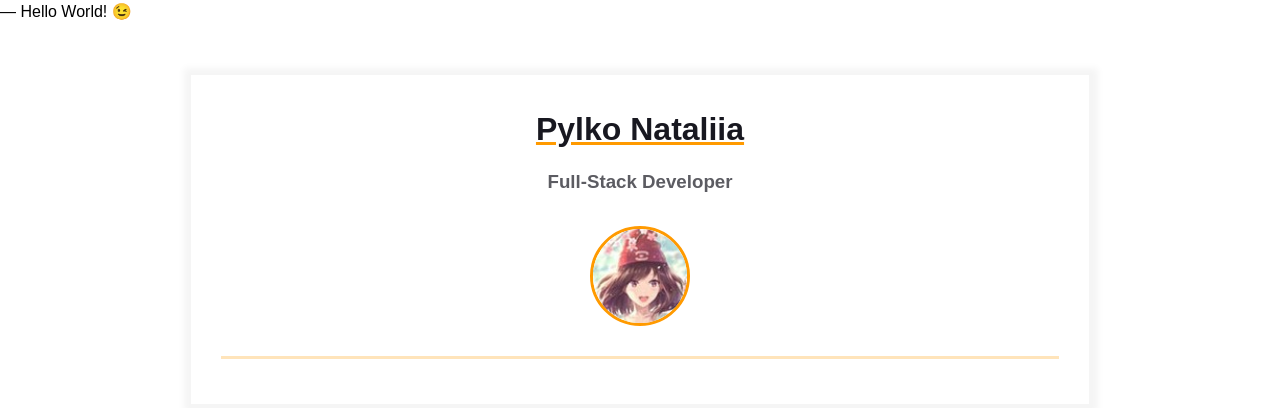
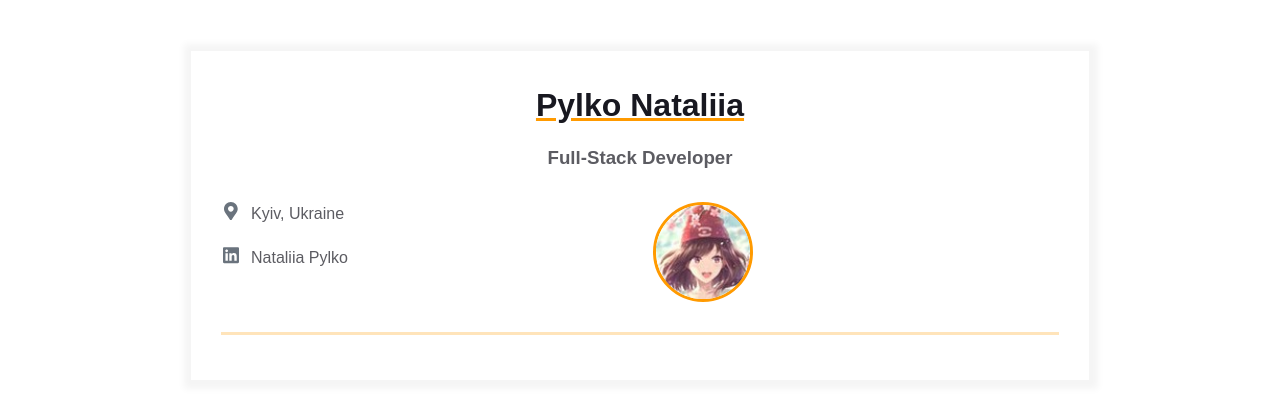
Before and after one commit to pylkonata/homepage, a plain HTML site: page index.html in a window 1280 px wide. Drawn offline with Linux system fonts and the light colour scheme.

Commit message:
feat: add contact info

```diff
--- a/index.html
+++ b/index.html
@@ -7,7 +7,6 @@
     <link rel="stylesheet" href="styles.css" />
   </head>
   <body>
-    ― Hello World! &#x1F609;
     <main>
       <div class="resume">
         <div class="container">
@@ -16,7 +15,49 @@
             <h3 class="contact-info__sub-header">Full-Stack Developer</h3>
 
             <div class="contact_info_container fh">
-              <div class="contact-info__block"></div>
+              <div class="contact-info__block">
+                <a href="" rel="author" class="contact-info__item">
+                  <div class="contact-info__item-icon-wrapper">
+                    <svg
+                      class="contact-info__item-icon"
+                      xmlns="http://www.w3.org/2000/svg"
+                      viewBox="0 0 384 512"
+                    >
+                      <path
+                        d="M172.268 501.67C26.97 291.031 0 269.413 0 192 0 85.961 85.961 0 192
+                        0s192 85.961 192 192c0 77.413-26.97 99.031-172.268 309.67-9.535
+                        13.774-29.93 13.773-39.464 0zM192 272c44.183 0 80-35.817
+                        80-80s-35.817-80-80-80-80 35.817-80 80 35.817 80 80 80z"
+                      ></path>
+                    </svg>
+                  </div>
+                  <span>Kyiv, Ukraine</span>
+                </a>
+                <a
+                  href="https://www.linkedin.com/in/nataliia-pylko-277118252/?locale=en_US"
+                  rel="author"
+                  class="contact-info__item"
+                >
+                  <div class="contact-info__item-icon-wrapper">
+                    <svg
+                      class="contact-info__item-icon"
+                      xmlns="http://www.w3.org/2000/svg"
+                      viewBox="0 0 448 512"
+                    >
+                      <path
+                        d="M416 32H31.9C14.3 32 0 46.5 0 64.3v383.4C0 465.5 14.3 480 31.9
+        480H416c17.6 0 32-14.5 32-32.3V64.3c0-17.8-14.4-32.3-32-32.3zM135.4
+        416H69V202.2h66.5V416zm-33.2-243c-21.3 0-38.5-17.3-38.5-38.5S80.9 96
+        102.2 96c21.2 0 38.5 17.3 38.5 38.5 0 21.3-17.2 38.5-38.5 38.5zm282.1
+        243h-66.4V312c0-24.8-.5-56.7-34.5-56.7-34.6 0-39.9 27-39.9
+        54.9V416h-66.4V202.2h63.7v29.2h.9c8.9-16.8 30.6-34.5 62.9-34.5 67.2
+        0 79.7 44.3 79.7 101.9V416z"
+                      ></path>
+                    </svg>
+                  </div>
+                  <span>Nataliia Pylko</span>
+                </a>
+              </div>
 
               <div class="contact-info__block contact-info__block--center">
                 <img
--- a/styles.css
+++ b/styles.css
@@ -89,7 +89,6 @@ body {
 .contact-info__block {
   display: flex;
   flex-direction: column;
-  justify-content: space-between;
 }
 
 .contact-info__block--center {
```
